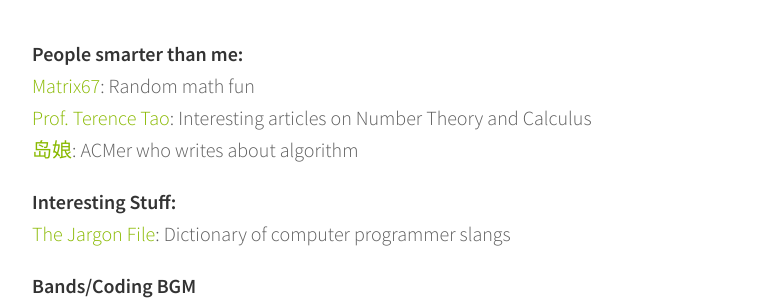
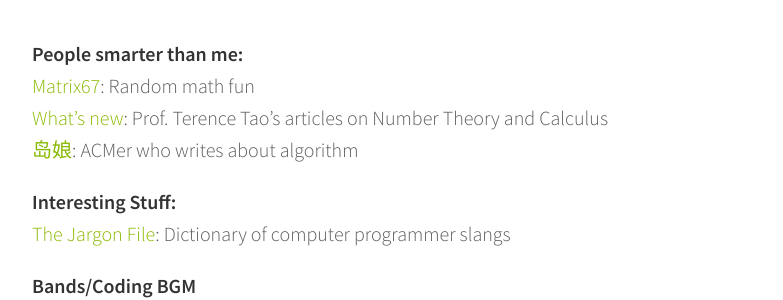
Before and after one commit to n33t1/n33t1.github.io, a Jekyll site: the page built from links.md, in a window 1280 px wide. Shown: the part 172-472 px from the top of the page, without its empty margins (248-1031 px from the left). Built offline with Jekyll 4.4.1, drawn with Linux system fonts in a browser that asks for light colours; nearby versions of some CDN libraries.

Commit message:
Update links.md

```diff
--- a/links.md
+++ b/links.md
@@ -5,7 +5,7 @@
 
 **People smarter than me:**
  [Matrix67](http://www.matrix67.com/blog/): Random math fun
- [Prof. Terence Tao](https://terrytao.wordpress.com/): Interesting articles on Number Theory and Calculus
+ [What's new](https://terrytao.wordpress.com/): Prof. Terence Tao's articles on Number Theory and Calculus
  [岛娘](http://www.shuizilong.com/house/): ACMer who writes about algorithm
 
 
```
